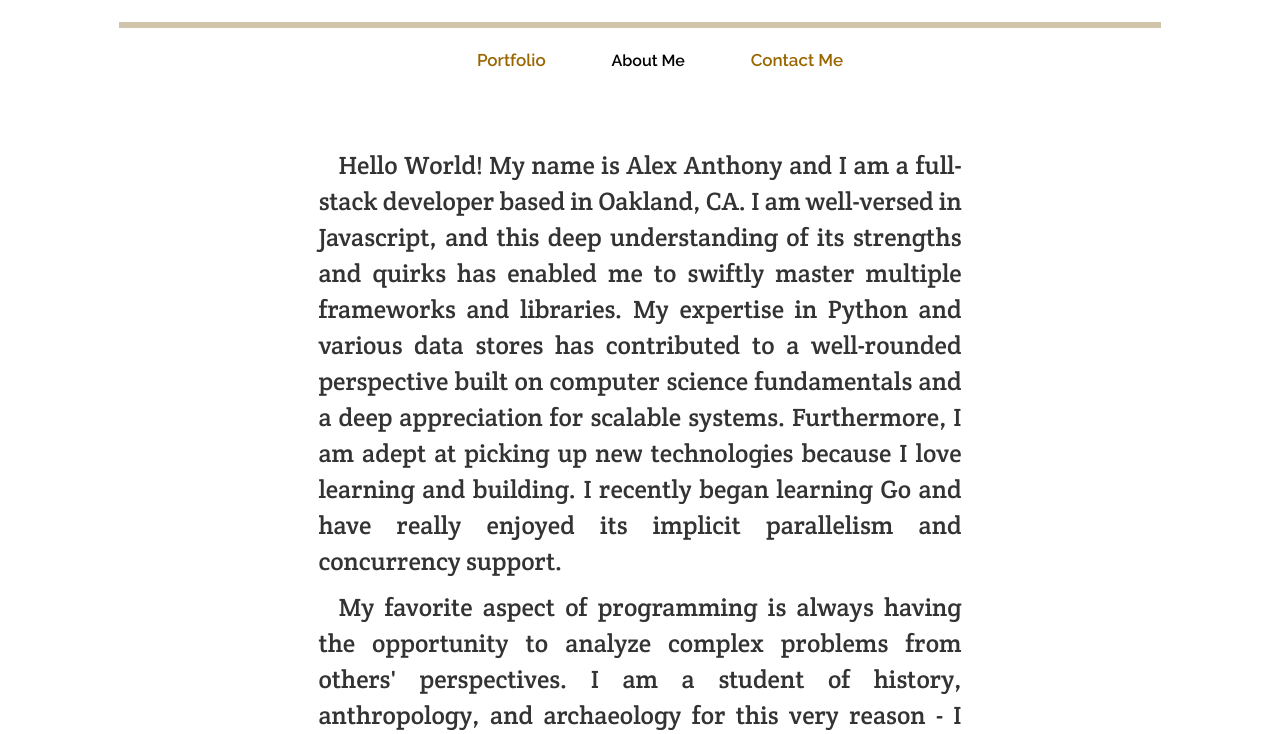
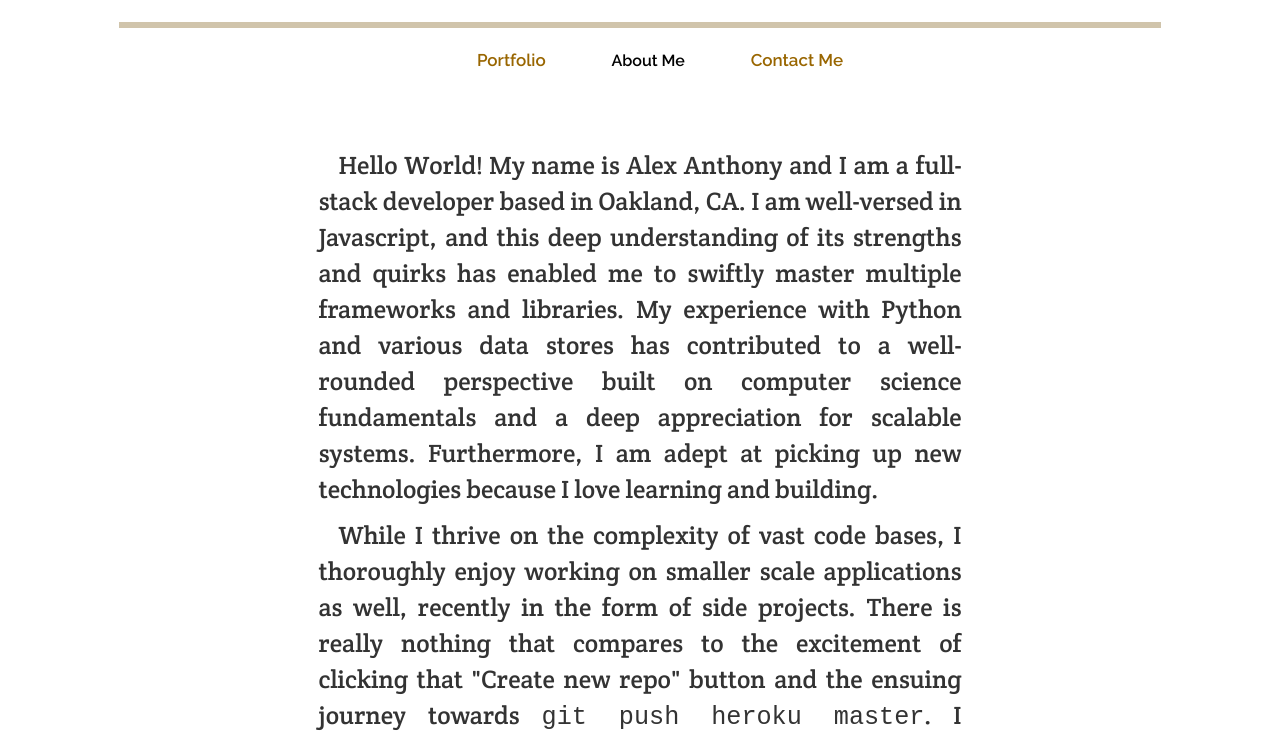
Before and after one commit to alexanthony813-zz/alexanthony813.github.io, a plain HTML site: page about.html in a window 1280 px wide. Shown: the part 218-952 px from the top of the page. Drawn offline with nearby package versions, Linux system fonts and the light colour scheme; a web font is replaced by a local one.

Commit message:
update text

```diff
--- a/about.html
+++ b/about.html
@@ -31,10 +31,10 @@
         <div class = "row">
             <div id="aboutme">
                 <p>
-                Hello World! My name is Alex Anthony and I am a full-stack developer based in Oakland, CA. I am well-versed in Javascript, and this deep understanding of its strengths and quirks has enabled me to swiftly master multiple frameworks and libraries. My expertise in Python and various data stores has contributed to a well-rounded perspective built on computer science fundamentals and a deep appreciation for scalable systems. Furthermore, I am adept at picking up new technologies because I love learning and building. I recently began learning Go and have really enjoyed its implicit parallelism and concurrency support.
+                Hello World! My name is Alex Anthony and I am a full-stack developer based in Oakland, CA. I am well-versed in Javascript, and this deep understanding of its strengths and quirks has enabled me to swiftly master multiple frameworks and libraries. My experience with Python and various data stores has contributed to a well-rounded perspective built on computer science fundamentals and a deep appreciation for scalable systems. Furthermore, I am adept at picking up new technologies because I love learning and building.
                 </p>
                 <p>
-                My favorite aspect of programming is always having the opportunity to analyze complex problems from others' perspectives. I am a student of history, anthropology, and archaeology for this very reason - I love considering different perspectives on the universe and all of its components. I also love basketball and am a big Golden State Warriors fan.
+                While I thrive on the complexity of vast code bases, I thoroughly enjoy working on smaller scale applications as well, recently in the form of side projects. There is really nothing that compares to the excitement of clicking that "Create new repo" button and the ensuing journey towards <code> git push heroku master</code>. I appreciate you taking the time to read this and hope you enjoy my work!
                 </p>
             </div>
         </div>
```
